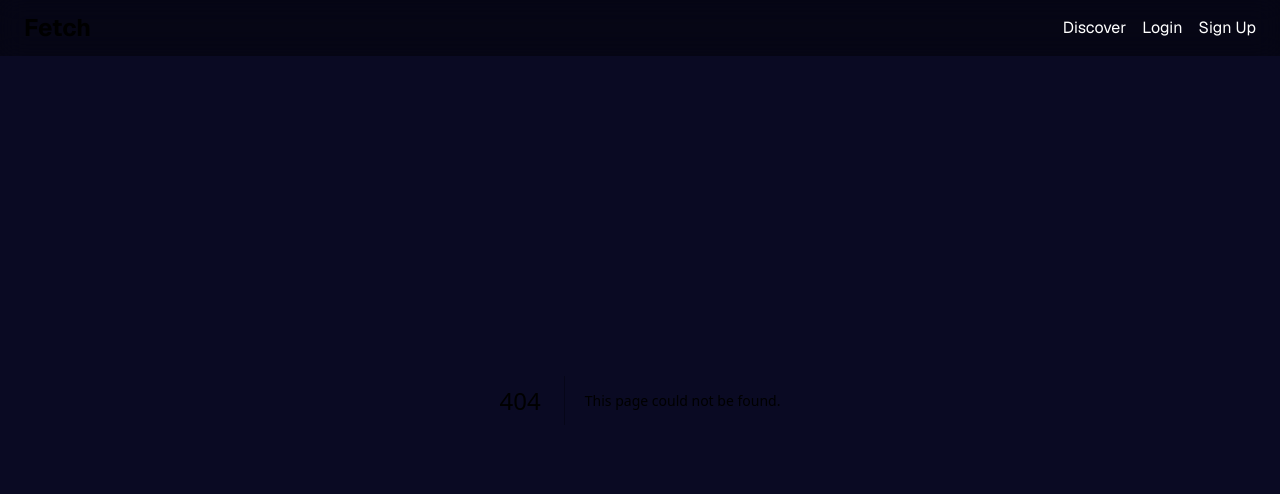
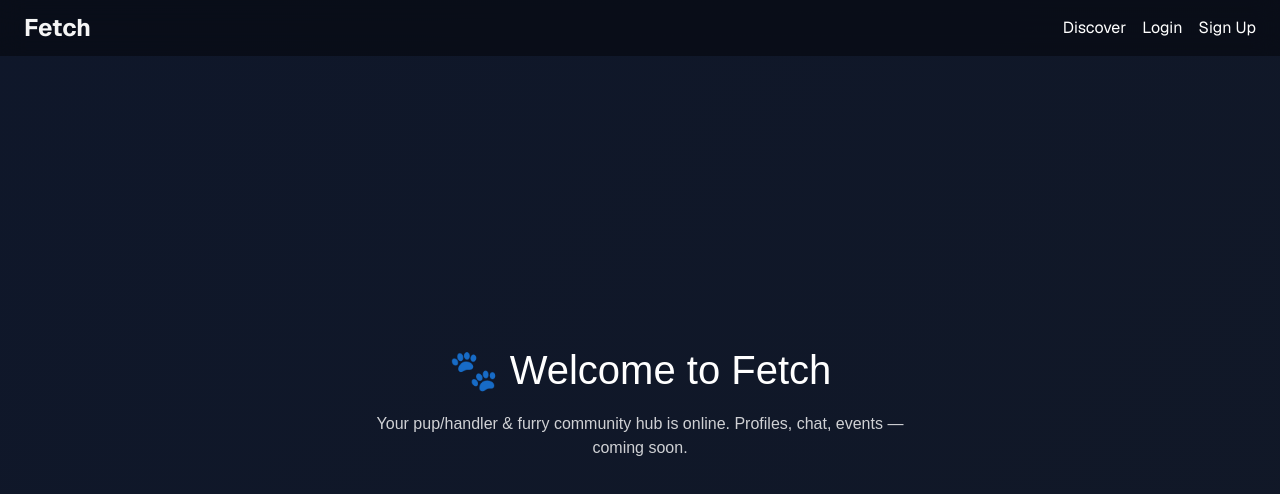
Before and after one commit to earth2luke/fetch-app, a Next.js app: page / in a window 1280 px wide. Before the commit this address had no page. Shown: the top 494 px of the page. Built offline with nearby package versions, Linux system fonts and the light colour scheme.

Commit message:
Create page.tsx

```diff
--- /dev/null
+++ b/app/page.tsx
@@ -0,0 +1,29 @@
+export default function Home() {
+  return (
+    <main
+      style={{
+        display: 'flex',
+        flexDirection: 'column',
+        alignItems: 'center',
+        justifyContent: 'center',
+        height: '100vh',
+        background: 'linear-gradient(135deg, #0f172a 0%, #111827 100%)',
+        color: '#fff',
+        fontFamily: 'sans-serif',
+      }}
+    >
+      <h1 style={{ fontSize: '2.5rem', marginBottom: '0.75rem' }}>
+        🐾 Welcome to Fetch
+      </h1>
+      <p
+        style={{
+          opacity: 0.8,
+          maxWidth: 560,
+          textAlign: 'center',
+        }}
+      >
+        Your pup/handler & furry community hub is online. Profiles, chat, events — coming soon.
+      </p>
+    </main>
+  );
+}
```
